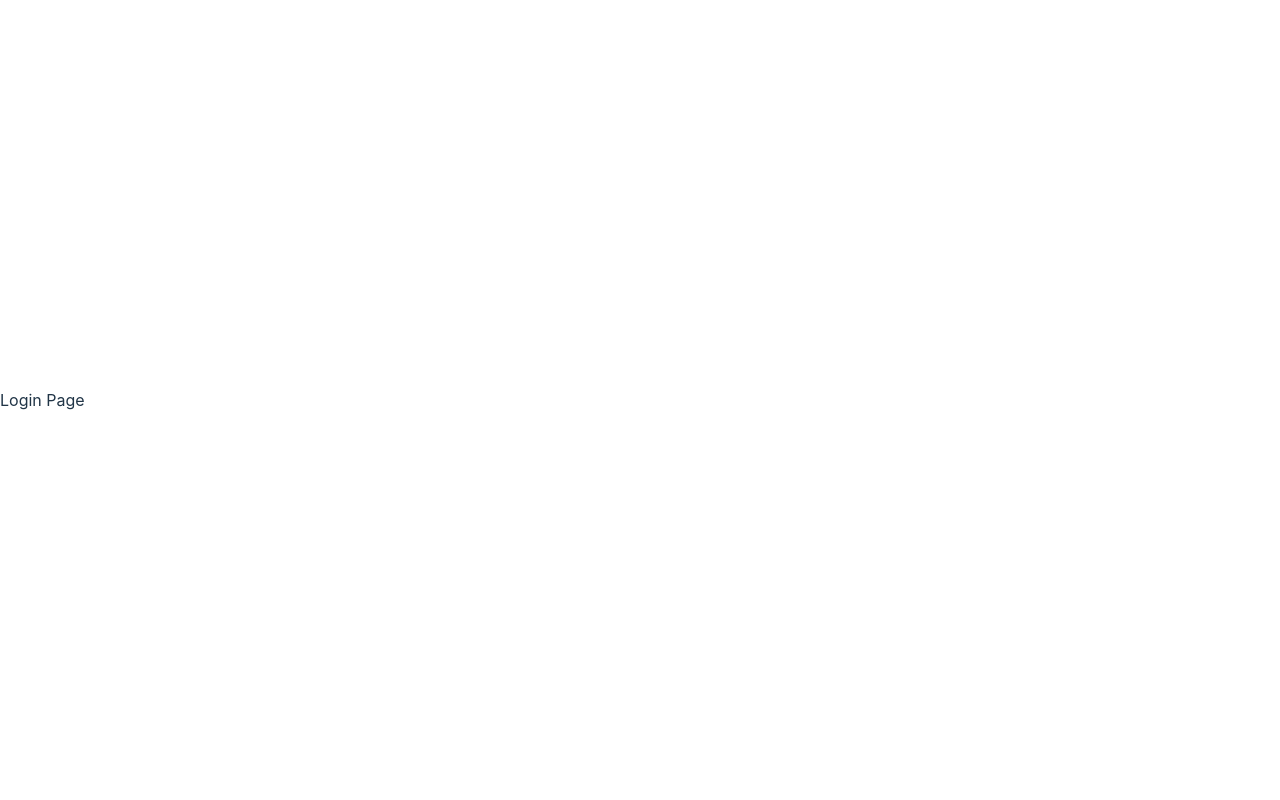
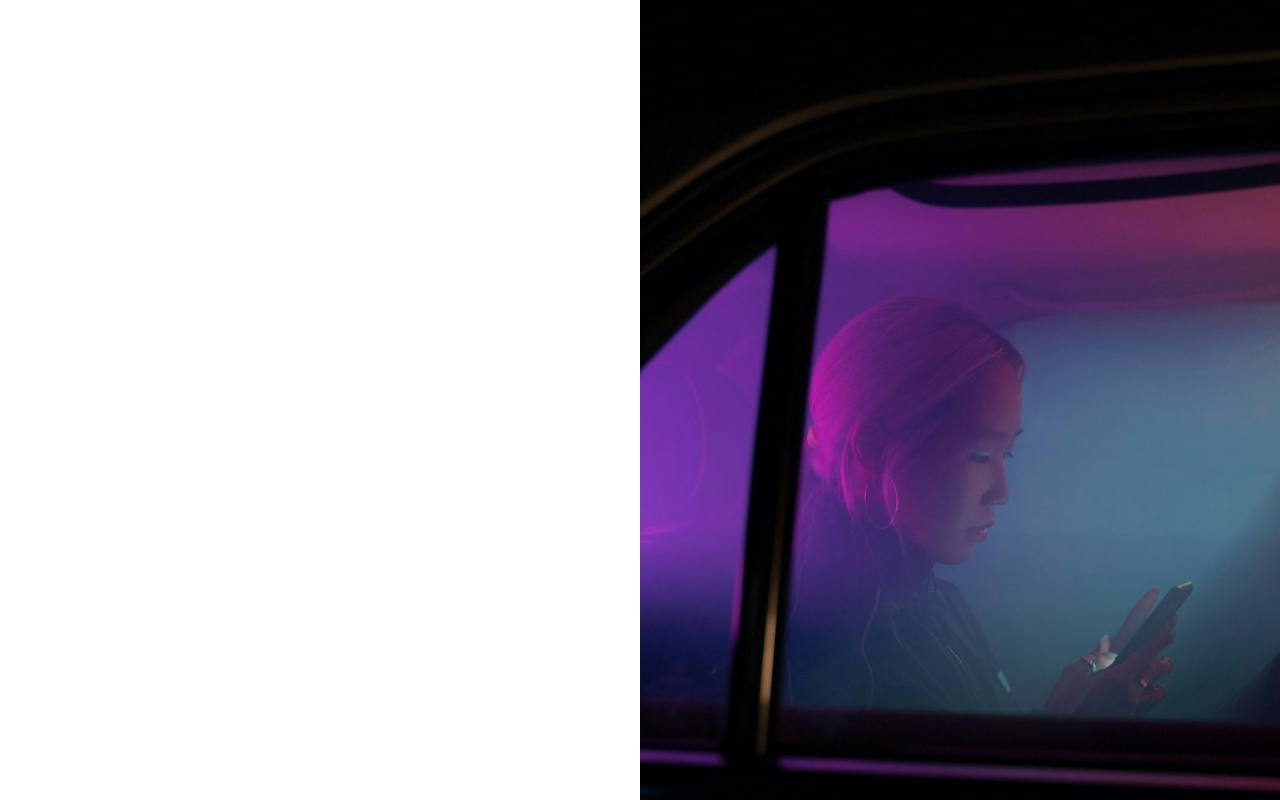
Before and after one commit to fylipeluis/ReclameAqui-VIVO-REACT-, a React (Vite) app: page /login in a window 1280 px wide. Built offline with nearby package versions, Linux system fonts and the light colour scheme.

Commit message:
feat(login-page): Posicionando imagem de sidebar ao lado direito do viewport

```diff
--- a/src/App.tsx
+++ b/src/App.tsx
@@ -1,12 +1,13 @@
 import { BrowserRouter, Route, Routes } from "react-router-dom";
 import Welcome from './pages/WelcomePage/Welcome'
+import Login from './pages/LoginPage/login'
 
 export default function App() {
   return (
     <BrowserRouter>
     <Routes>
     <Route path="/" element={<Welcome />}/>
-    <Route path="/login" element={<div>Login Page</div>}/>
+    <Route path="/login" element={<Login />}/>
     </Routes>
   </BrowserRouter>
   )
--- /dev/null
+++ b/src/pages/LoginPage/Login.tsx
@@ -0,0 +1,9 @@
+import { SideBarPaginaDeLogin } from "./LoginPageComponents/SideBarPaginadeLogin";
+
+export default function loginPage() {
+  return (
+    <>
+    <SideBarPaginaDeLogin/>
+    </>
+  )
+}
--- /dev/null
+++ b/src/pages/LoginPage/LoginPageComponents/SideBarPaginadeLogin.css
@@ -0,0 +1,22 @@
+
+
+.sidebar-login {
+    position: fixed;
+    top: 0;
+    right: 0;
+    width: 50vw;
+    height: 100vh;
+    display: flex;
+    align-items: center;
+    justify-content: center;
+    overflow: hidden;
+    z-index: 0;
+}
+
+
+.sidebar-login img {
+    width: 100%;
+    height: 100%;
+    object-fit: cover;
+    display: block;
+}
--- /dev/null
+++ b/src/pages/LoginPage/LoginPageComponents/SideBarPaginadeLogin.tsx
@@ -0,0 +1,10 @@
+import sidebar from "../../../assets/imgs/imgLogin.jpg";
+import "./SideBarPaginaDeLogin.css";
+
+export function SideBarPaginaDeLogin() {
+  return (
+    <div className="sidebar-login">
+  <img src={sidebar} alt="sidebar" />
+  </div>
+  )
+}
```
Also changed, not shown: src/pages/login.tsx (deleted, +0 -26 lines), src/assets/imgs/imgLogin.jpg (added).
